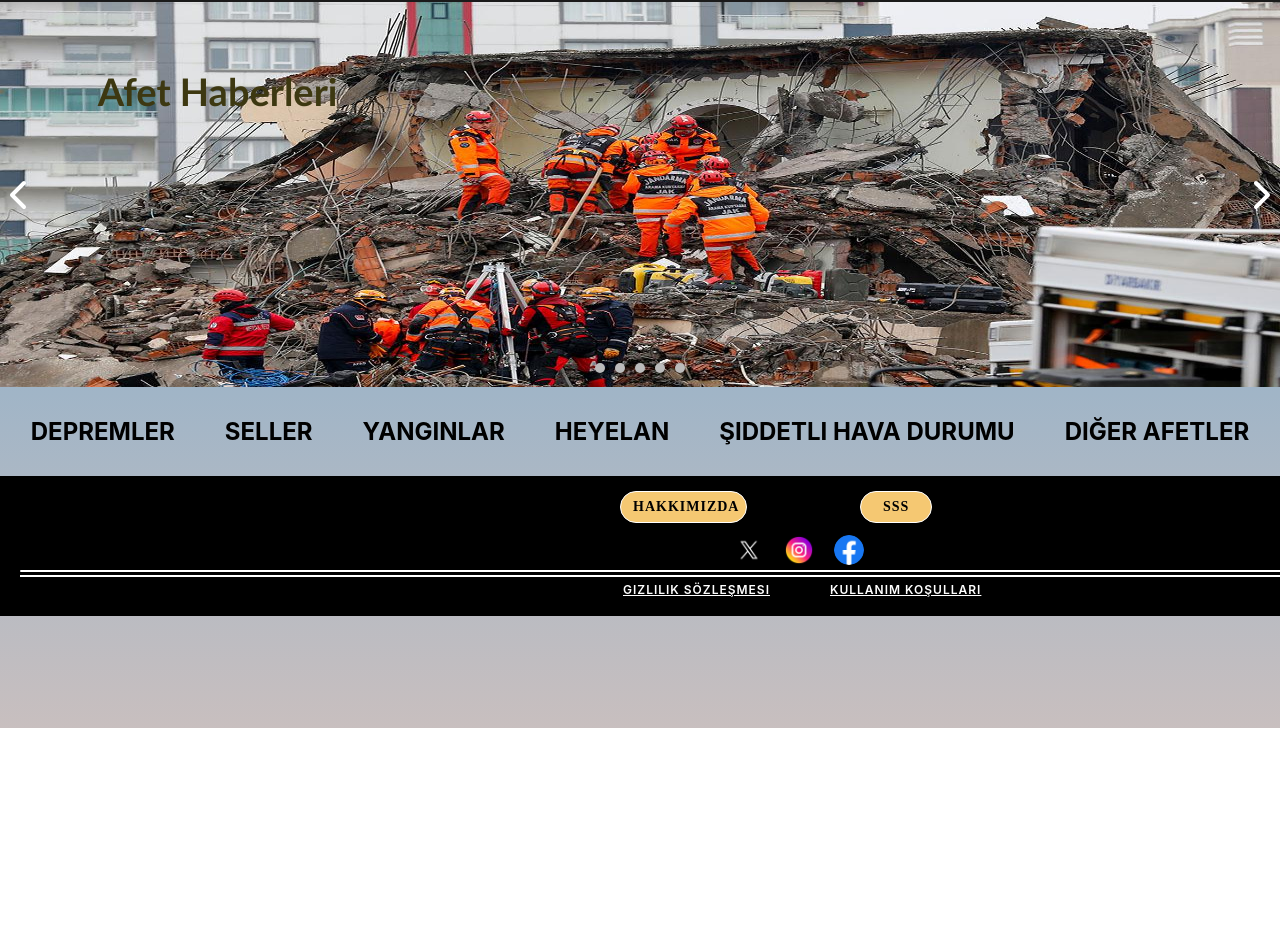
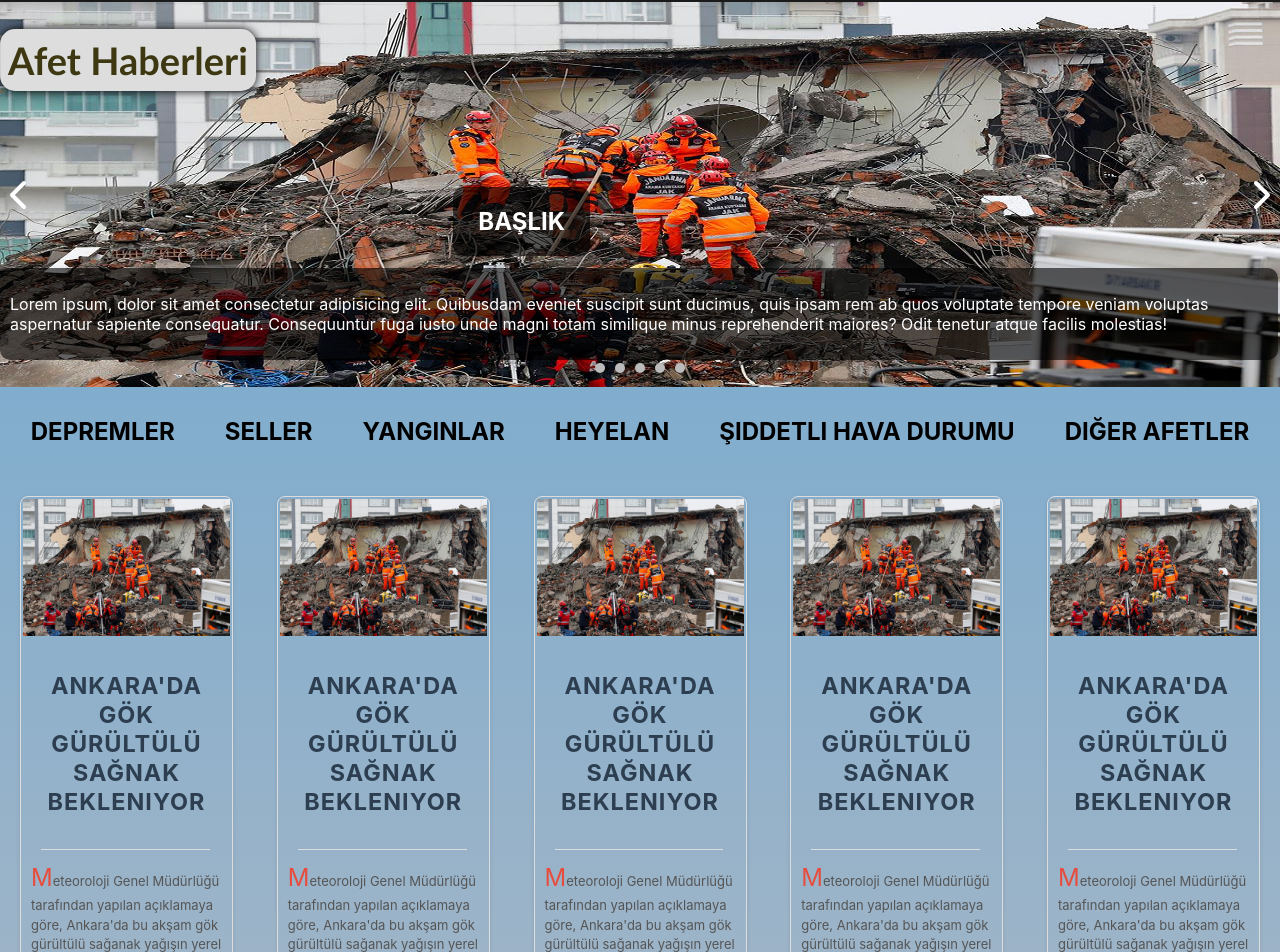
Before and after one commit to tolgacatak/login-signup, a React (Create React App) app: page /afet-haberleri in a window 1280 px wide. Shown: the part 74-1026 px from the top of the page. Before the commit the page ends 802 px from the top, so only its background shows below. Built offline with nearby package versions, Linux system fonts and the light colour scheme.

Commit message:
haber anaysafa taslak bitti

```diff
--- a/src/Components/AfetHaberleri/AfetHaberleriAnaysayfa.css
+++ b/src/Components/AfetHaberleri/AfetHaberleriAnaysayfa.css
@@ -42,22 +42,24 @@
 
 .left-arrow {
     left: 10px;
-
-
 }
 
 .right-arrow {
     right: 10px;
 }
-.buyuk-resim h2{
+.buyuk-resim .anasayfa-baslik h2{
     position: absolute;
-    top: 15%;
-    left: 17%;
+    top: 7%;
+    left: 10%;
     transform: translate(-50%, -50%);
     font-size: 38px;
     font-weight: 750;
     color: #3d3811;
     font-family: 'Trebuchet MS', 'Lucida Sans Unicode', 'Lucida Grande', 'Lucida Sans', Arial, sans-serif;
+    background-color: #ddd;
+    padding: 8px;
+    border-radius: 15px;
+    box-shadow: 0px 0px 10px 0px rgba(0,0,0,1);
 }
 .haber-baslik {
     margin-bottom: 20px;
@@ -86,3 +88,60 @@
     padding: 10px 15px; /* Başlık öğesinin iç boşluğunu ayarlar */
     border-radius: 5px; /* Başlık kenar yuvarlaklığı */
   }
+  .haberler {
+    display: flex;
+    flex-wrap: wrap;
+    justify-content: space-between;
+  }
+  .anasayfa-icerik {
+    position: absolute;
+    bottom: 27px; /* Alt kenara doğru hizalamak için */
+    right: 2px; /* Sağ kenara doğru hizalamak için */
+    color: white; /* Metin rengini beyaz yapmak için */
+    margin: 0; /* Varsayılan dış boşlukları kaldırmak için */
+    padding: 10px; /* İç boşluk eklemek için */
+    background-color: rgba(0, 0, 0, 0.6); /* Opak bir arka plan oluşturmak için */
+    border-radius: 10px;
+}
+
+.anasyafa-baslik {
+    border-radius: 10px;
+    position: absolute;
+    bottom: 34%; /* Alt kenara göre yüksekliği ayarlamak için */
+    justify-content: center;
+    right: 690px; /* Sağ kenara doğru hizalamak için */
+    color: white; /* Metin rengini beyaz yapmak için */
+    margin: 0; /* Varsayılan dış boşlukları kaldırmak için */
+    padding: 10px; /* İç boşluk eklemek için */
+    background-color: rgba(0, 0, 0, 0.6); /* Opak bir arka plan oluşturmak için */
+}
+
+.anasyafa-baslik h2 {
+    font-size: 24px; /* Başlık fontunu istediğiniz boyuta ayarlayabilirsiniz */
+    font-weight: bold; /* Başlık fontunu kalın yapar */
+    text-transform: uppercase; /* Başlık metnini büyük harfe dönüştürür */
+    margin: 0; /* Her başlık öğesinin alt ve üst boşluğunu kaldırır */
+    padding: 10px 15px; /* Başlık öğesinin iç boşluğunu ayarlar */
+    border-radius: 5px; /* Başlık kenar yuvarlaklığı */
+}
+
+
+.haber-baslik {
+    margin-bottom: 20px;
+    text-align: right; /* Başlıkları sağa hizalamak için */
+}
+
+.haber-baslik h3 {
+    font-size: 24px; /* Başlık fontunu istediğiniz boyuta ayarlayabilirsiniz */
+    font-weight: bold; /* Başlık fontunu kalın yapar */
+    text-transform: uppercase; /* Başlık metnini büyük harfe dönüştürür */
+    margin: 0; /* Her başlık öğesinin alt ve üst boşluğunu kaldırır */
+    padding: 10px 15px; /* Başlık öğesinin iç boşluğunu ayarlar */
+    border-radius: 5px; /* Başlık kenar yuvarlaklığı */
+}
+
+.haberler {
+    display: flex;
+    flex-wrap: wrap;
+    justify-content: space-between;
+}
--- a/src/Components/AfetHaberleri/AfetHaberleriAnaysayfa.jsx
+++ b/src/Components/AfetHaberleri/AfetHaberleriAnaysayfa.jsx
@@ -5,7 +5,7 @@ import foto from './AfetHaberleriAnaysayfaAssets/1.jpg'
 import { FontAwesomeIcon } from '@fortawesome/react-fontawesome'
 import { faChevronLeft, faChevronRight } from '@fortawesome/free-solid-svg-icons'
 import { useState } from 'react'
-
+import HaberCard from './HaberCard/HaberCard'
 
 const AfetHbaerleriAnaysayfa = () => {
   const images = [foto];
@@ -40,6 +40,12 @@ const AfetHbaerleriAnaysayfa = () => {
                 <FontAwesomeIcon icon={faChevronRight} size='2x' />
               </div>
             </div>
+            <div className="anasyafa-baslik">
+              <h2>Başlık</h2>
+            </div>
+            <div className="anasayfa-icerik">
+              <p>Lorem ipsum, dolor sit amet consectetur adipisicing elit. Quibusdam eveniet suscipit sunt ducimus, quis ipsam rem ab quos voluptate tempore veniam voluptas aspernatur sapiente consequatur. Consequuntur fuga iusto unde magni totam similique minus reprehenderit maiores? Odit tenetur atque facilis molestias!</p>
+            </div>
             <div className="anasayfa-baslik">
               <h2>Afet Haberleri</h2>
             </div>
@@ -66,6 +72,14 @@ const AfetHbaerleriAnaysayfa = () => {
               </li>
             </ul>
           </div>
+          <div className="haberler">
+            <HaberCard />
+            <HaberCard />
+            <HaberCard />
+            <HaberCard />
+            <HaberCard />
+            <HaberCard />
+          </div>
 
         </div>
       <Footer />
--- /dev/null
+++ b/src/Components/AfetHaberleri/HaberCard/HaberCard.css
@@ -0,0 +1,72 @@
+.haber-card-wrapper {
+    width: 100%;
+    max-width: 213px; /* Kartın maksimum genişliği */
+    margin: 20px; /* Kartlar arası boşluk */
+    border: 1px solid #ddd; /* Kart kenarlık */
+    border-radius: 8px; /* Kart köşe yuvarlaklığı */
+    box-shadow: 0 2px 4px rgba(0, 0, 0, 0.1); /* Kart gölge efekti */
+    transition: transform 0.3s ease; /* Dönüşüm için geçiş efekti */
+    overflow: hidden; /* İçerik dışarı taşmasın */
+  }
+
+  .haber-card-wrapper:hover {
+    transform: translateY(-5px); /* Hover durumunda hafif yukarı kaydırma */
+  }
+
+  .haber-card-resim {
+    position: relative;
+    width: 100%;
+    height: 0;
+    padding-top: 66.666%; /* 3:2 oranında resim boyutu */
+    overflow: hidden;
+  }
+
+  .haber-card-resim img {
+    padding: 2px;
+    position: absolute;
+    top: 0;
+    left: 0;
+    width: 100%;
+    height: 100%;
+    object-fit: cover; /* Resmi uygun şekilde sığdır */
+  }
+
+  .haber-card-resim p {
+    position: absolute;
+    top: 10px; /* Resmin üst kenarından 10 piksel içeri */
+    left: 10px; /* Resmin sol kenarından 10 piksel içeri */
+    padding: 6px 10px;
+    background-color: rgba(0, 0, 0, 0.5); /* Arka plan rengi */
+    color: #000000; /* Yazı rengi */
+    border-radius: 20px; /* Yuvarlaklık */
+  }
+
+  .haber-card-title {
+    padding: 10px;
+    text-align: center;
+    font-size: 20px;
+    font-weight: bold;
+    color: #2c3e50; /* Başlık rengi */
+    text-transform: uppercase; /* Başlık metnini büyük harfe dönüştür */
+    letter-spacing: 1px; /* Harfler arası boşluk */
+  }
+
+  .haber-card-aciklama {
+    padding: 10px;
+    font-size: 13px;
+    color: #555; /* Açıklama rengi */
+    line-height: 1.5; /* Satır yüksekliği */
+  }
+
+  .haber-card-aciklama::first-letter {
+    font-size: 24px; /* İlk harfi büyüt */
+    color: #e74c3c; /* İlk harfin rengi */
+  }
+
+
+  .haber-card-cizgi {
+    margin-left: 20px;
+    width: 80%;
+    height: 1px;
+    background-color: #ddd; /* Çizgi rengi */
+  }
--- /dev/null
+++ b/src/Components/AfetHaberleri/HaberCard/HaberCard.jsx
@@ -0,0 +1,24 @@
+import './HaberCard.css'
+import foto from './HaberCardAssets/1.jpg'
+
+const HaberCard = () => {
+  return (
+    <div className="haber-card-wrapper">
+        <div className="haber-card-resim">
+            <p>Sel</p>
+           <img src={foto} alt="" />
+        </div>
+        <div className="haber-card-title">
+            <h3>Ankara'da gök gürültülü sağnak bekleniyor</h3>
+        </div>
+        <div className="haber-card-cizgi">
+
+        </div>
+        <div className="haber-card-aciklama">
+             Meteoroloji Genel Müdürlüğü tarafından yapılan açıklamaya göre, Ankara'da bu akşam gök gürültülü sağanak yağışın yerel kuvvetli olması bekleniyor. Sel, su baskını, yıldırım, dolu yağışı ve kuvvetli rüzgar gibi olumsuzluklara karşı dikkatli olunması gerekmektedir.
+        </div>
+    </div>
+  )
+}
+
+export default HaberCard
```
Also changed, not shown: src/Components/AfetHaberleri/HaberCard/HaberCardAssets/1.jpg (added).
